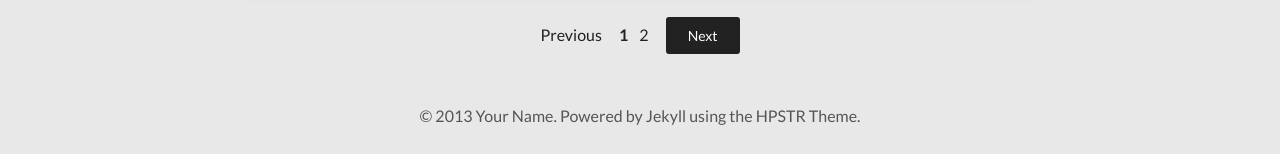
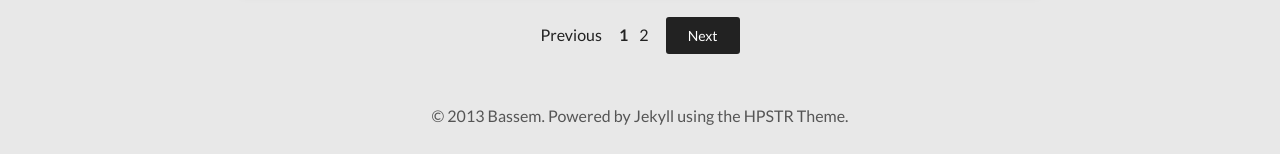
Before and after one commit to bmak91/bmak91.github.io, a Jekyll site: the page built from index.html, in a window 1280 px wide and 900 px high, scrolled down 9386 px. Shown: the part 743-897 px from the top of the window. Built offline with Jekyll 4.4.1, drawn with Linux system fonts in a browser that asks for light colours; nearby versions of some CDN libraries; the list of posts is cut into pages by our own code; some of the changed text lies outside the part shown.

Commit message:
Basic customization

```diff
--- a/_config.yml
+++ b/_config.yml
@@ -1,15 +1,15 @@
-title:            Site Title
-description:      Describe your website here.
+title:            A Coding Brain
+description:      #Describe your website here.
 disqus_shortname:
 #Comment out url when working locally to resolve base urls correctly
-url:              http://your-website.com
+url:              http://blog.acodingbrain.com
 
 # Owner/author information
 owner:
-  name:           Your Name
+  name:           Bassem
   avatar:         avatar.jpg
-  bio:            "Your bio goes here. It shouldn't be super long but a good two sentences or two should suffice."
-  email:          you@email.com
+  bio:            #"Your bio goes here. It shouldn't be super long but a good two sentences or two should suffice."
+  email:          #you@email.com
   # Social networking links used in footer. Update and remove as you like.
   twitter:
   facebook:
```
